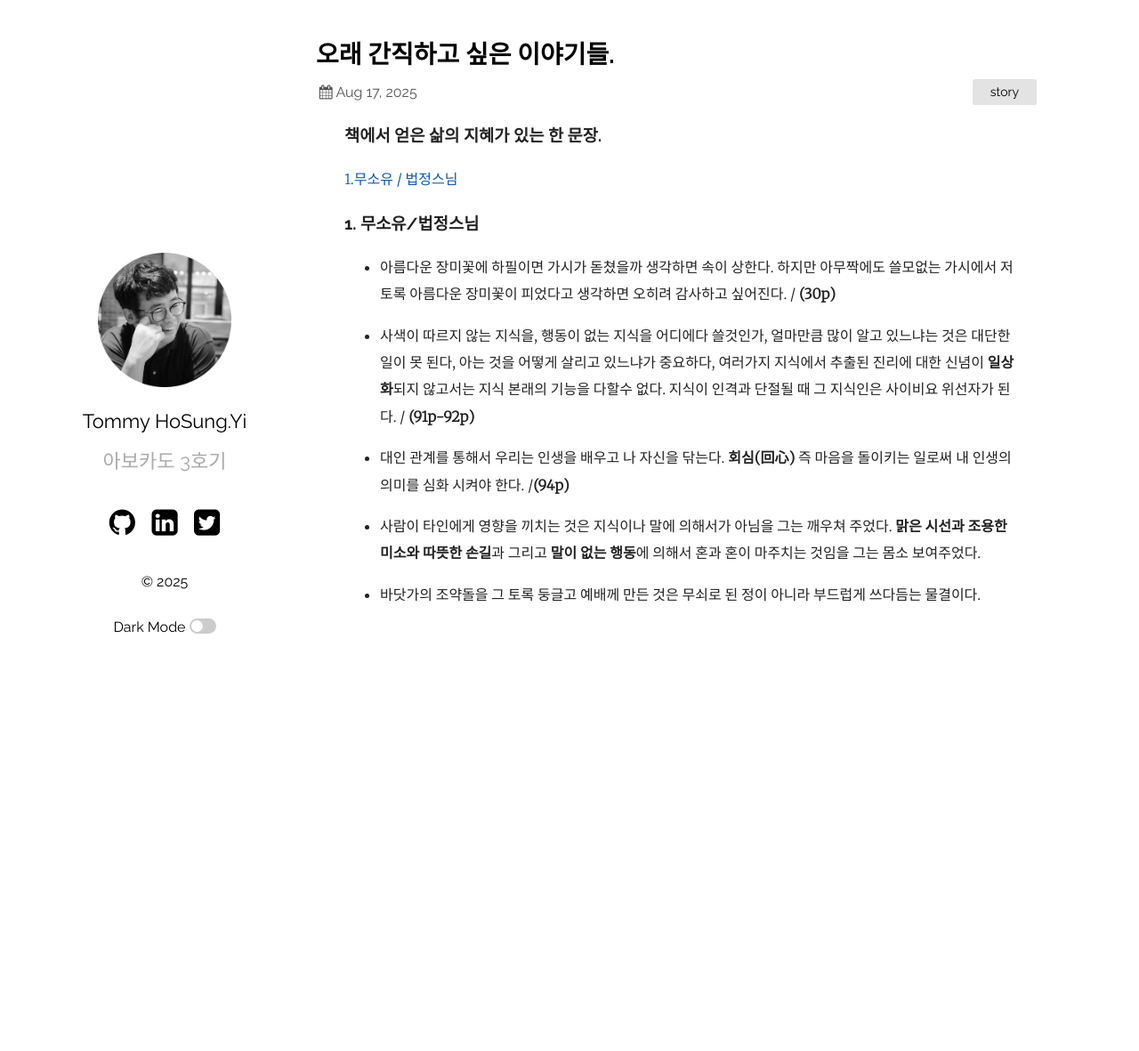
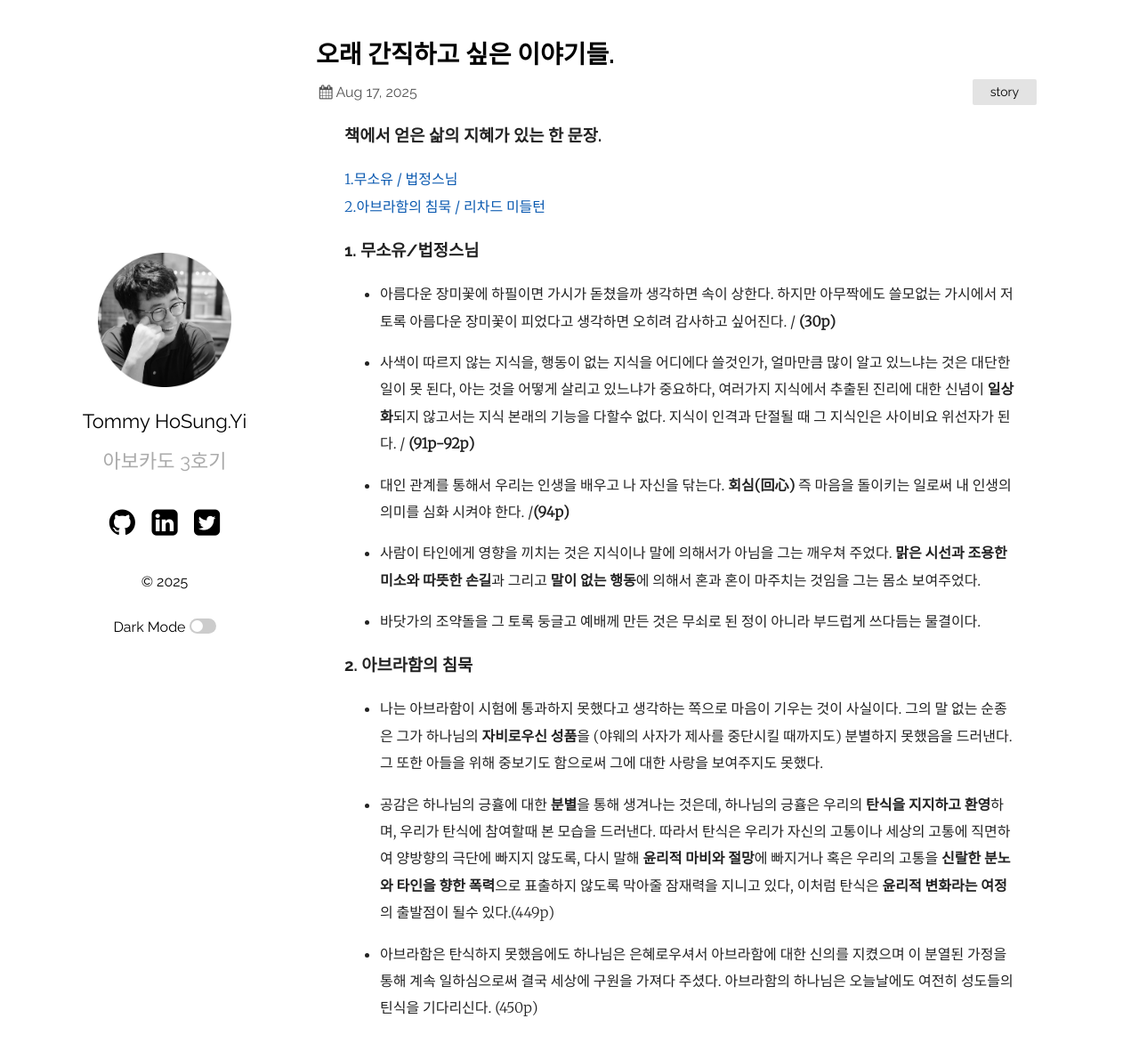
Before and after one commit to hslee77/hslee77.github.io, a Jekyll site: the page built from wiki/memo/2025-08-17-insight.md, in a window 1280 px wide and 1193 px high. Shown: the top 1181 px of the window at 89% size. Built offline with Jekyll 4.4.1, drawn with Linux system fonts in a browser that asks for light colours.

Commit message:
202509setp update v2.0

```diff
--- a/wiki/memo/2025-08-17-insight.md
+++ b/wiki/memo/2025-08-17-insight.md
@@ -6,7 +6,9 @@ categories: [story]
 ---
 
 ### 책에서 얻은 삶의 지혜가 있는 한 문장.
-[1.무소유 / 법정스님](#1-무소유법정스님)
+[1.무소유 / 법정스님](#1-무소유법정스님)<br>
+[2.아브라함의 침묵 / 리차드 미들턴 ](#2-아브라함의-침묵)
+
 
 ### 1. 무소유/법정스님
 
@@ -19,3 +21,11 @@ categories: [story]
 * 사람이 타인에게 영향을 끼치는 것은 지식이나 말에 의해서가 아님을 그는 깨우쳐 주었다. **맑은 시선과 조용한 미소와 따뜻한 손길**과 그리고 **말이 없는 행동**에 의해서 혼과 혼이 마주치는 것임을 그는 몸소 보여주었다.
 
 * 바닷가의 조약돌을 그 토록 둥글고 예배께 만든 것은 무쇠로 된 정이 아니라 부드럽게 쓰다듬는 물결이다.
+
+### 2. 아브라함의 침묵
+
+* 나는 아브라함이 시험에 통과하지 못했다고 생각하는 쪽으로 마음이 기우는 것이 사실이다. 그의 말 없는 순종은 그가 하나님의 **자비로우신 성품**을 (야웨의 사자가 제사를 중단시킬 때까지도) 분별하지 못했음을 드러낸다. 그 또한 아들을 위해 중보기도 함으로써 그에 대한 사랑을 보여주지도 못했다.
+
+* 공감은 하나님의 긍휼에 대한 **분별**을 통해 생겨나는 것은데, 하나님의 긍휼은 우리의 **탄식을 지지하고 환영**하며, 우리가 탄식에 참여할때 본 모습을 드러낸다. 따라서 탄식은 우리가 자신의 고통이나 세상의 고통에 직면하여 양방향의 극단에 빠지지 않도록, 다시 말해 **윤리적 마비와 절망**에 빠지거나 혹은 우리의 고통을 **신랄한 분노와 타인을 향한 폭력**으로 표출하지 않도록 막아줄 잠재력을 지니고 있다, 이처럼 탄식은 **윤리적 변화라는 여정**의 출발점이 될수 있다.(449p)
+
+* 아브라함은 탄식하지 못했음에도 하나님은 은혜로우셔서 아브라함에 대한 신의를 지켰으며 이 분열된 가정을 통해 계속 일하심으로써 결국 세상에 구원을 가져다 주셨다. 아브라함의 하나님은 오늘날에도 여전히 성도들의 틴식을 기다리신다. (450p)
```
Also changed, not shown: wiki/memo/2025-08-31-sept.md (+8 -0 lines), img/2025life/profil1.jpg (added).
